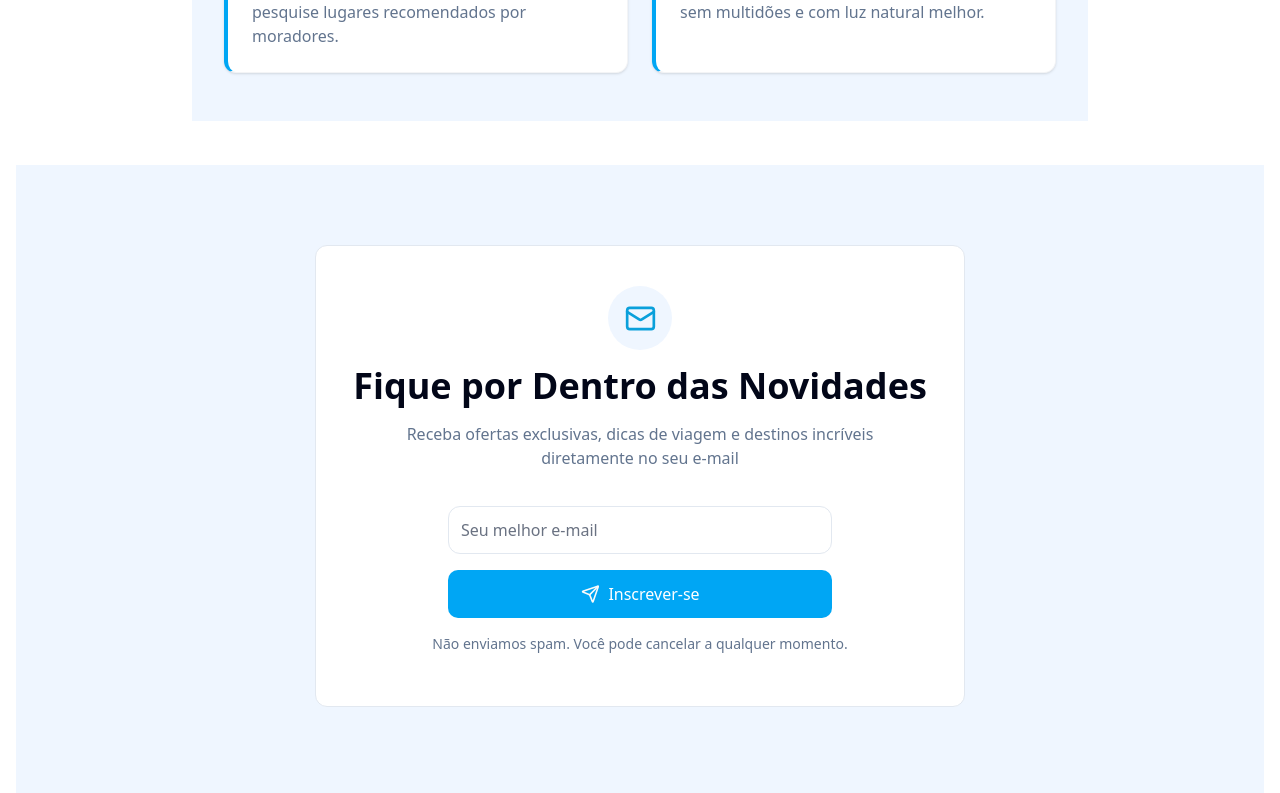
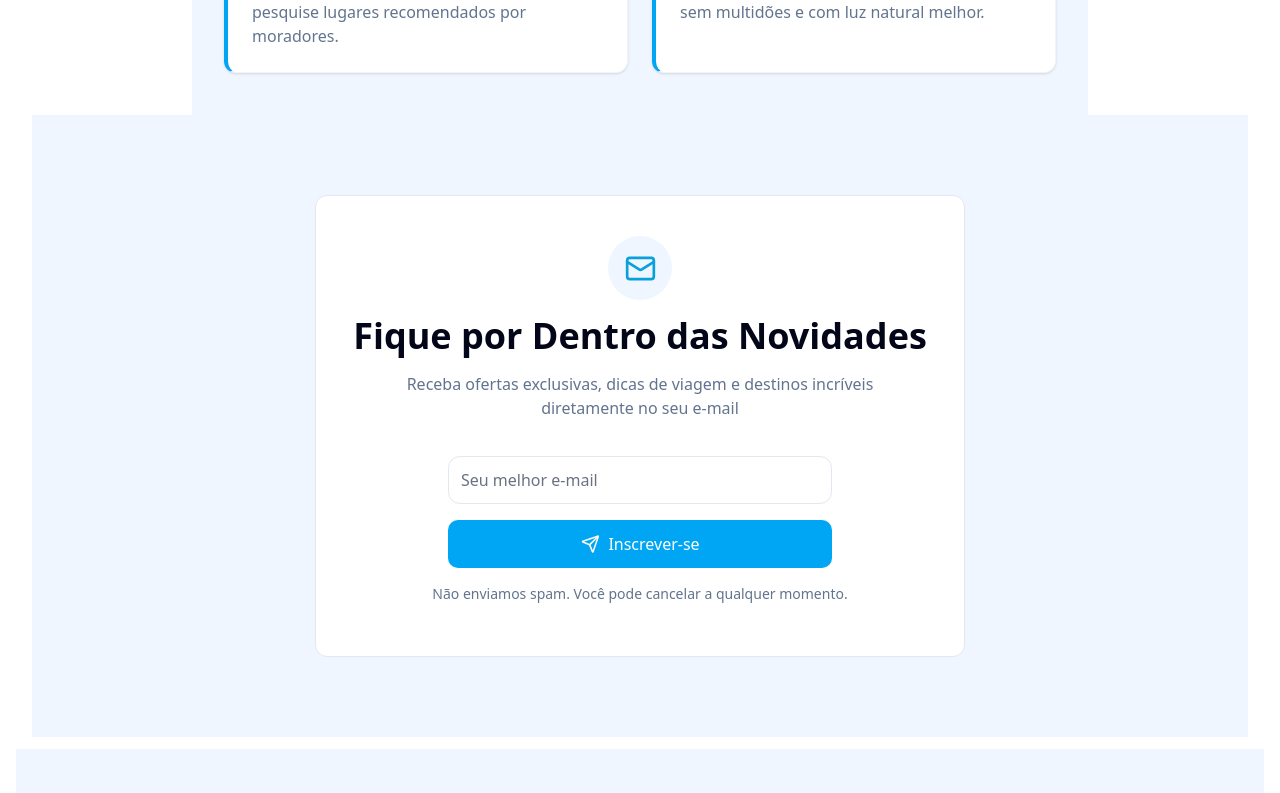
Before and after one commit to matheusmarqlima/Projeto-Viaja-Mundo, a React (Vite) app: page / in a window 1280 px wide. Shown: the part 3266-4059 px from the top of the page. Built offline with nearby package versions, Linux system fonts and the light colour scheme.

Commit message:
Style: feito estilização do Subscribe para tablets

```diff
--- a/package.json
+++ b/package.json
@@ -10,7 +10,10 @@
     "preview": "vite preview"
   },
   "dependencies": {
+    "@tailwindcss/postcss": "^4.1.13",
     "@tailwindcss/vite": "^4.1.13",
+    "postcss": "^8.5.6",
+    "postcss-loader": "^8.2.0",
     "react": "^19.1.1",
     "react-dom": "^19.1.1",
     "tailwindcss": "^4.1.13"
--- a/src/components/Subscribe.tsx
+++ b/src/components/Subscribe.tsx
@@ -5,7 +5,7 @@ import InputText from "./InputText";
 
 const Subscribe = () => {
   return (
-    <section className="flex flex-col items-center text-center gap-6 py-20 px-4 bg-blue-50 m-4 mt-[-20px]">
+    <section className="flex flex-col items-center text-center gap-6 py-20 px-4 bg-blue-50 m-4 mt-[-20px] md:mt-[-70px] md:m-8">
       <div className="bg-white rounded-[12px] border border-slate-200 p-9 pt-18">
         <div className="bg-blue-50 w-16 h-16 rounded-full flex items-center justify-center mx-auto -mt-8 mb-4">
           <MailIcon />
```
Also changed, not shown: 1 other file (tests, documents, lock files or other folders).
